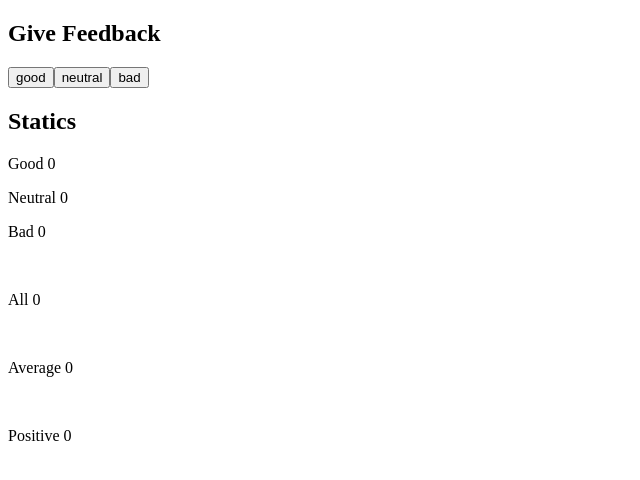
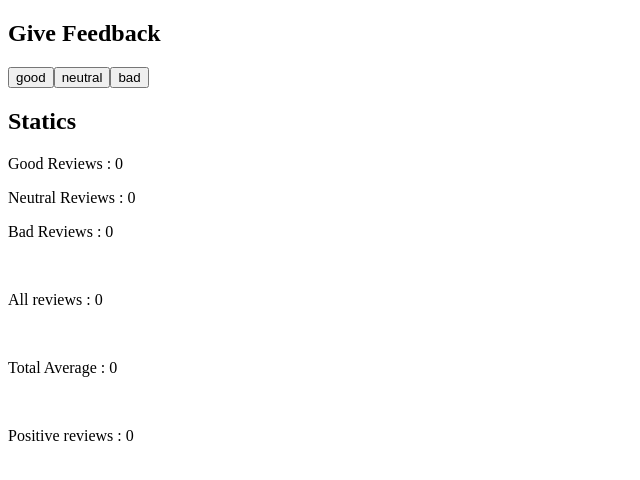
Before and after one commit to BeatrizMarGar/FullStackOpen_BMG, a React (Vite) app in the folder part1/REACT_PART_2/: page / in a window 1280 px wide. Shown: the top 480 px of the page, without its empty margins (0-640 px from the left). Built offline with nearby package versions, Linux system fonts and the light colour scheme.

Commit message:
1.8 unicafe step 3

```diff
--- a/part1/REACT_PART_2/src/App.jsx
+++ b/part1/REACT_PART_2/src/App.jsx
@@ -1,10 +1,11 @@
 import { useState } from "react"
 
-const History = (props) => {
-  if (props.allClicks.length === 0){
-    return
-  }
-
+const Statics = (props) => {
+  return (
+    <div>
+      <p>{props.text} : {props.result}</p>
+      </div>
+  )
 }
 
 const App = () => {
@@ -65,15 +66,15 @@ const App = () => {
       <button onClick={newBad}>bad</button>
       <br></br>
       <h2>Statics</h2>
-      <p>Good {Good}</p>
-      <p>Neutral {Neutral}</p>
-      <p>Bad {Bad}</p>
+      <Statics text={"Good Reviews"} result={Good}/>
+      <Statics text={"Neutral Reviews"} result={Neutral}/>
+      <Statics text={"Bad Reviews"} result={Bad}/>
       <br></br>
-      <p>All {All}</p>
+      <Statics text={"All reviews"} result={All}/>
       <br></br>
-      <p>Average {Average}</p>
+      <Statics text={"Total Average"} result={Average}/>
       <br></br>
-      <p>Positive {Positive}</p>
+      <Statics text={"Positive reviews"} result={Positive}/>
     </div>
   )
 
```
